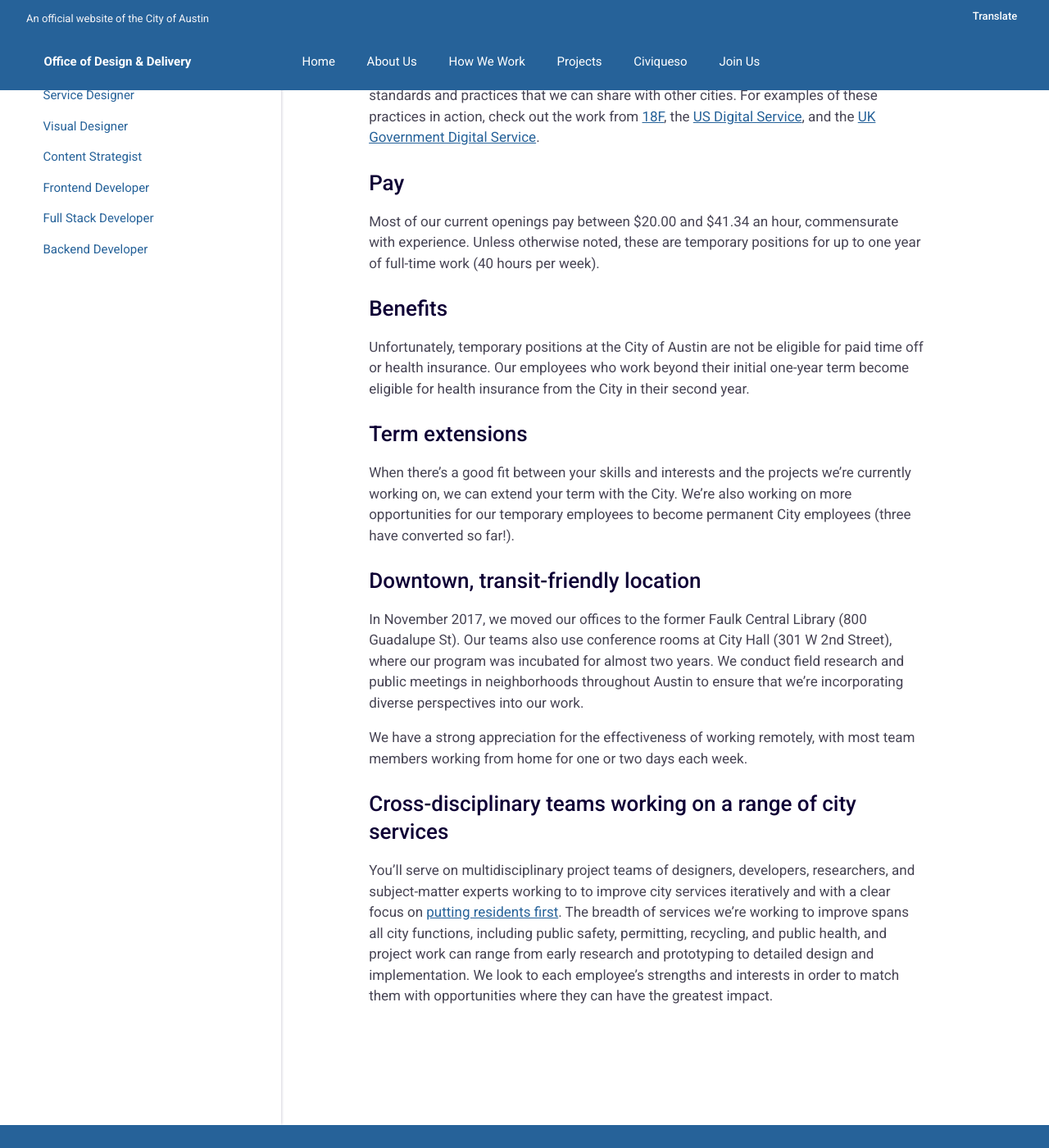
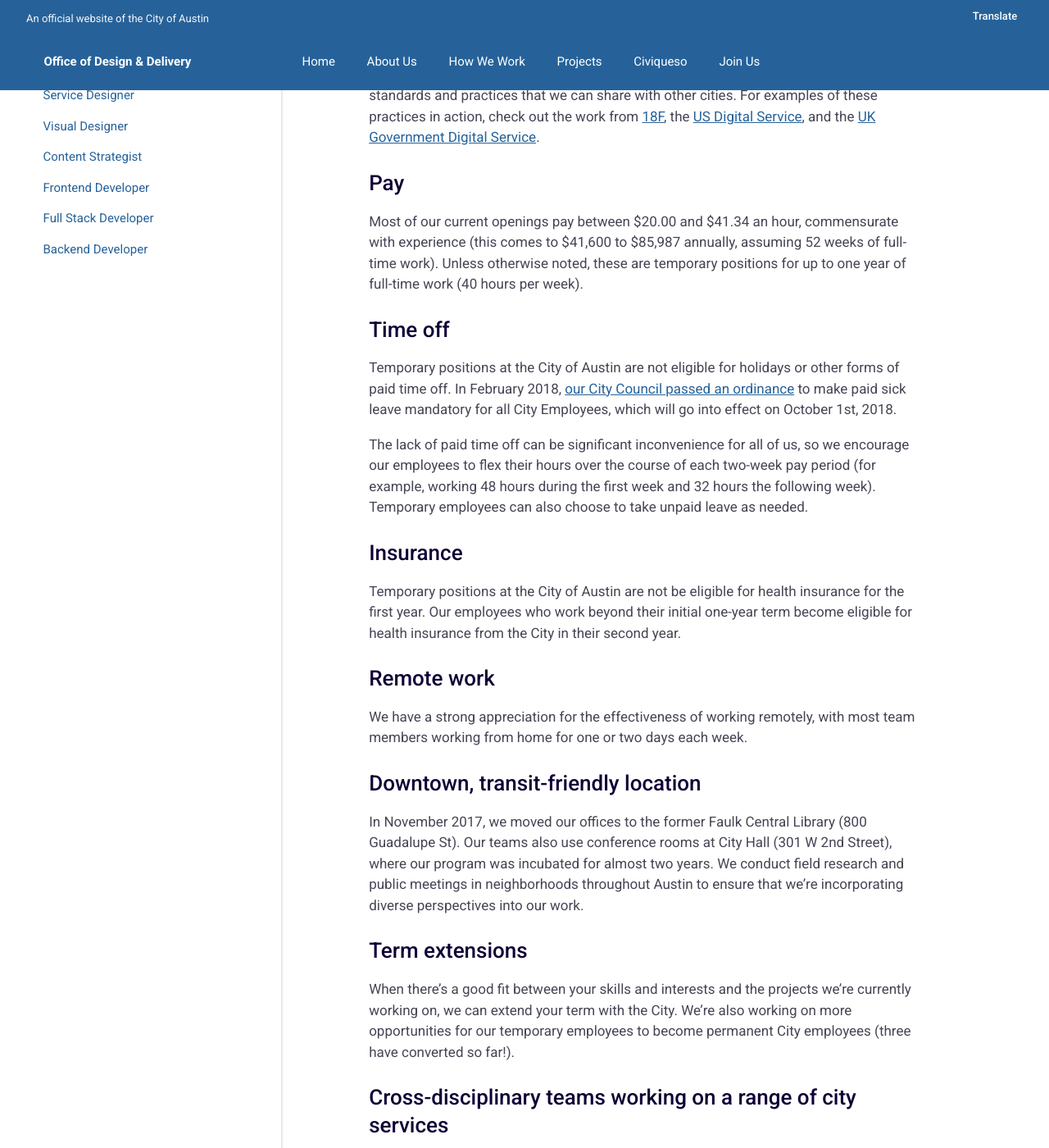
Before and after one commit to opensavannah/ProjectResilience, a Jekyll site: the page built from _jobs/information/benefits.md, in a window 1280 px wide and 1400 px high, scrolled down 365 px. Shown: the whole window at 82% size. Built offline with Jekyll 4.4.1, drawn with Linux system fonts in a browser that asks for light colours.

Commit message:
update benefits

```diff
--- a/_jobs/information/benefits.md
+++ b/_jobs/information/benefits.md
@@ -8,18 +8,26 @@ This is an opportunity for you to have a huge impact. Our city is responsible fo
 You’ll also join a growing community of civic leaders who are working to create a more open, accountable, and participatory government, and you’ll help us establish new standards and practices that we can share with other cities. For examples of these practices in action, check out the work from [18F](https://18f.gsa.gov/), the [US Digital Service](https://www.usds.gov/), and the [UK Government Digital Service](https://gds.blog.gov.uk/).
 
 ### Pay
-Most of our current openings pay between $20.00 and $41.34 an hour, commensurate with experience. Unless otherwise noted, these are temporary positions for up to one year of full-time work (40 hours per week).
+Most of our current openings pay between $20.00 and $41.34 an hour, commensurate with experience (this comes to $41,600 to $85,987 annually, assuming 52 weeks of full-time work). Unless otherwise noted, these are temporary positions for up to one year of full-time work (40 hours per week).
 
-### Benefits
-Unfortunately, temporary positions at the City of Austin are not be eligible for paid time off or health insurance. Our employees who work beyond their initial one-year term become eligible for health insurance from the City in their second year.
+### Time off
+Temporary positions at the City of Austin are not eligible for holidays or other forms of paid time off. In February 2018, [our City Council passed an ordinance](https://www.statesman.com/news/local/austin-becomes-1st-city-texas-mandate-paid-sick-leave/VPoSe9ZAboJVom5eLLAEDJ/) to make paid sick leave mandatory for all City Employees, which will go into effect on October 1st, 2018.
+
+The lack of paid time off can be significant inconvenience for all of us, so we encourage our employees to flex their hours over the course of each two-week pay period (for example, working 48 hours during the first week and 32 hours the following week). Temporary employees can also choose to take unpaid leave as needed.
+
+### Insurance
+Temporary positions at the City of Austin are not be eligible for health insurance for the first year. Our employees who work beyond their initial one-year term become eligible for health insurance from the City in their second year.
+
+### Remote work
+We have a strong appreciation for the effectiveness of working remotely, with most team members working from home for one or two days each week.
+
+### Downtown, transit-friendly location
+In November 2017, we moved our offices to the former Faulk Central Library (800 Guadalupe St). Our teams also use conference rooms at City Hall (301 W 2nd Street), where our program was incubated for almost two years. We conduct field research and public meetings in neighborhoods throughout Austin to ensure that we're incorporating diverse perspectives into our work.
 
 ### Term extensions
 When there's a good fit between your skills and interests and the projects we're currently working on, we can extend your term with the City. We're also working on more opportunities for our temporary employees to become permanent City employees (three have converted so far!).
 
-### Downtown, transit-friendly location
-In November 2017, we moved our offices to the former Faulk Central Library (800 Guadalupe St). Our teams also use conference rooms at City Hall (301 W 2nd Street), where our program was incubated for almost two years. We conduct field research and public meetings in neighborhoods throughout Austin to ensure that we're incorporating diverse perspectives into our work.
 
-We have a strong appreciation for the effectiveness of working remotely, with most team members working from home for one or two days each week.
 
 ### Cross-disciplinary teams working on a range of city services
 You'll serve on multidisciplinary project teams of designers, developers, researchers, and subject-matter experts working to to improve city services iteratively and with a clear focus on [putting residents first](/how-we-work/). The breadth of services we're working to improve spans all city functions, including public safety, permitting, recycling, and public health, and project work can range from early research and prototyping to detailed design and implementation. We look to each employee's strengths and interests in order to match them with opportunities where they can have the greatest impact.
```
Also changed, not shown: _jobs/information/join-us.md (+3 -3 lines).
